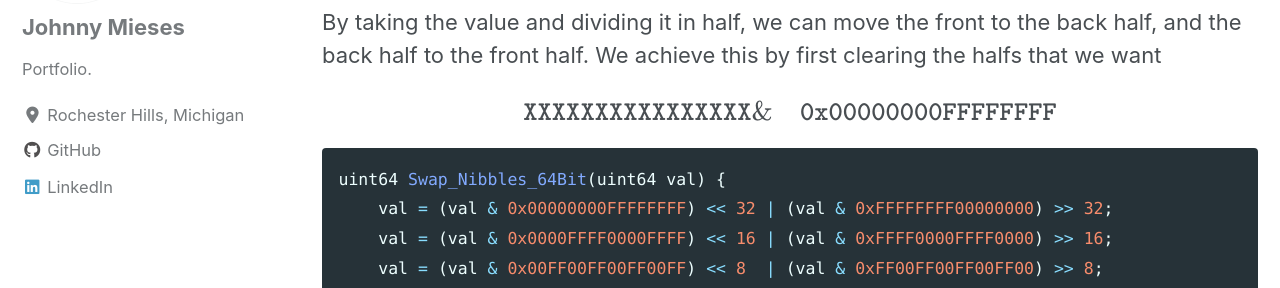
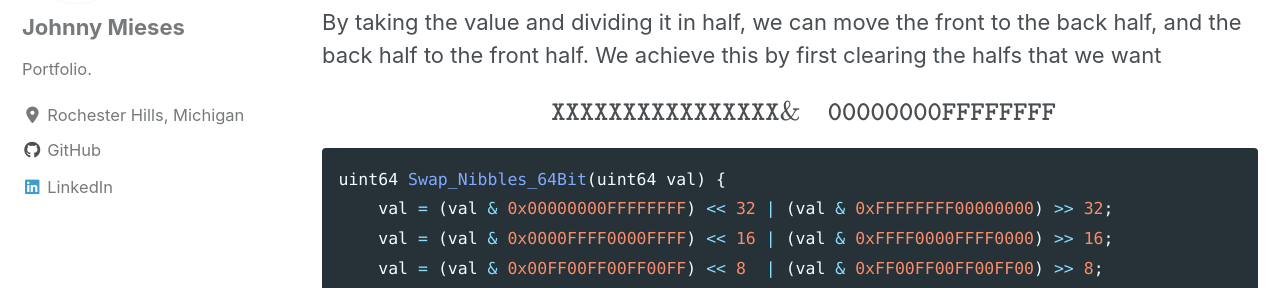
Before and after one commit to jmieses/jmportfolio.github.io, a Jekyll site: the page built from _posts/2020-04-24-Swapping-Nibbles-in-64-bitfield.md, in a window 1280 px wide and 900 px high, scrolled down 773 px. Shown: the part 159-447 px from the top of the window. Built offline with Jekyll 4.4.1, drawn with Linux system fonts in a browser that asks for light colours; cached includes are drawn as plain includes; nearby versions of some CDN libraries; formulas are drawn with MathJax 3.

Commit message:
post update

````diff
--- a/_posts/2020-04-24-Swapping-Nibbles-in-64-bitfield.md
+++ b/_posts/2020-04-24-Swapping-Nibbles-in-64-bitfield.md
@@ -21,7 +21,7 @@ In addition, let's suppose that we need to keep the nibbles in a specific ordere
 
 By taking the value and dividing it in half, we can move the front to the back half, and the back half to the front half. We achieve this by first clearing the halfs that we want
 
-$$ \texttt{XXXXXXXXXXXXXXXX} \\ \& \quad \texttt{0x00000000FFFFFFFF}  $$
+$$ \quad \texttt{XXXXXXXXXXXXXXXX} \\ \& \quad \texttt{00000000FFFFFFFF}  $$
 
 ```c
 uint64 Swap_Nibbles_64Bit(uint64 val) {
````
